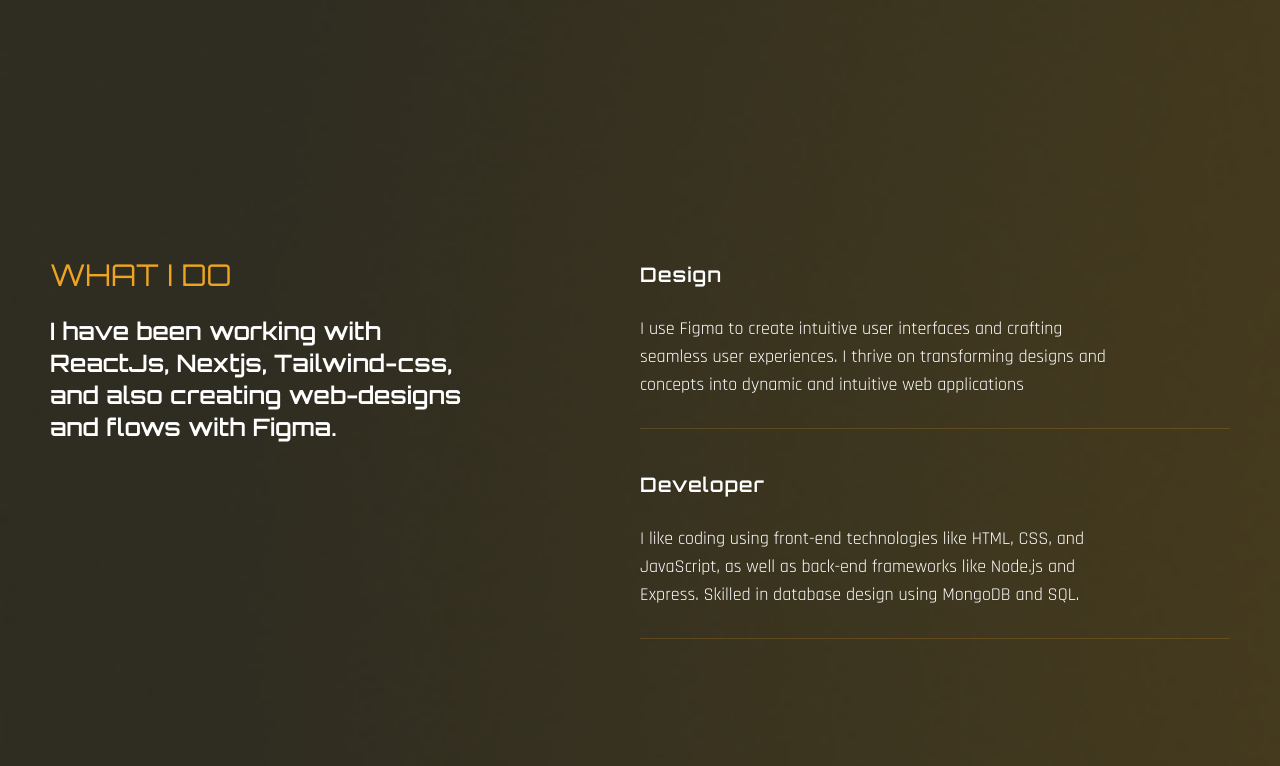
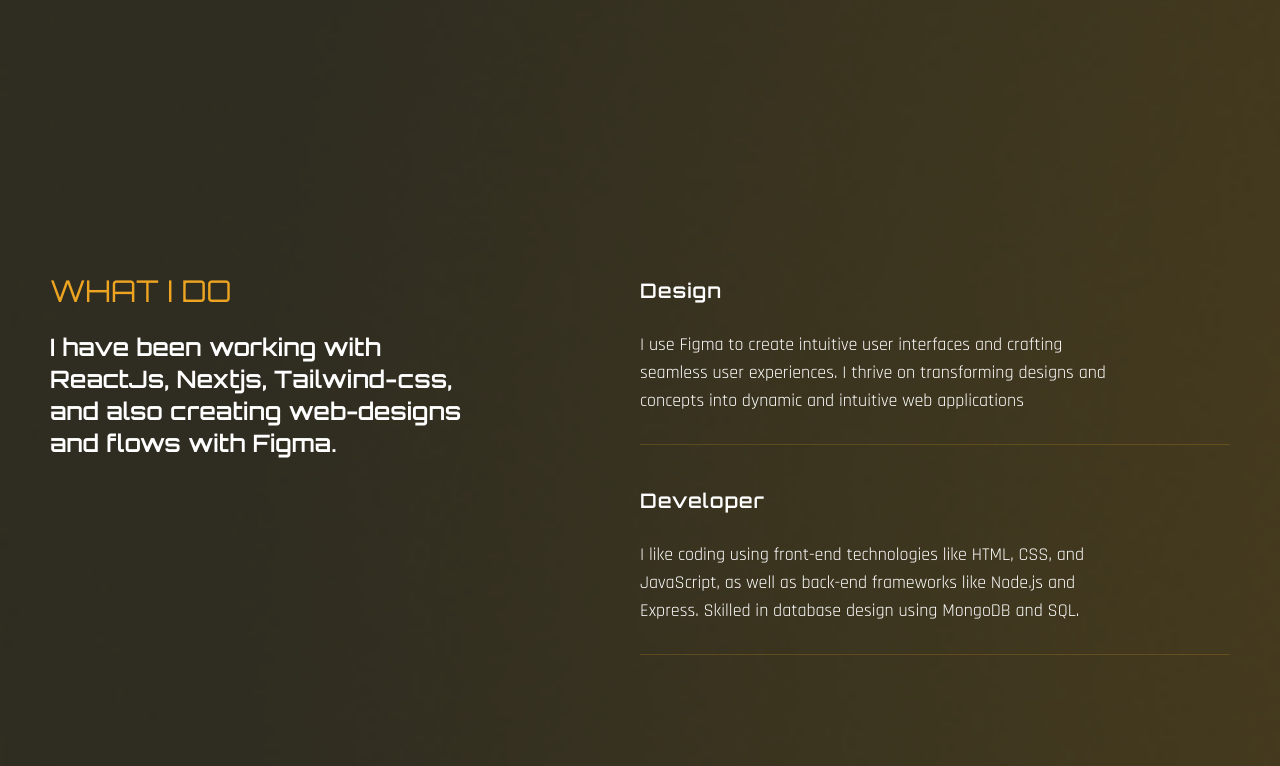
Before and after one commit to makoalex/Alexamdra_portofolio, a React (Create React App) app: page / in a window 1280 px wide. Shown: the part 1507-2273 px from the top of the page. Built offline with nearby package versions, Linux system fonts and the light colour scheme; a web font is replaced by a local one.

Commit message:
[fix] fixing margin

```diff
--- a/src/index.css
+++ b/src/index.css
@@ -81,6 +81,6 @@ body {
     @apply bg-gradient-to-r text-transparent bg-clip-text from-[#f5aa27] to-[#d8c863]  font-primary hover:from-[#ca6702] hover:to-[#ffb703];
   }
   .section {
-    @apply py-8 lg:py-24 lg:h-screen flex items-center mb-24;
+    @apply py-8 lg:py-24 lg:h-screen flex items-center mb-28;
   }
 }
```
